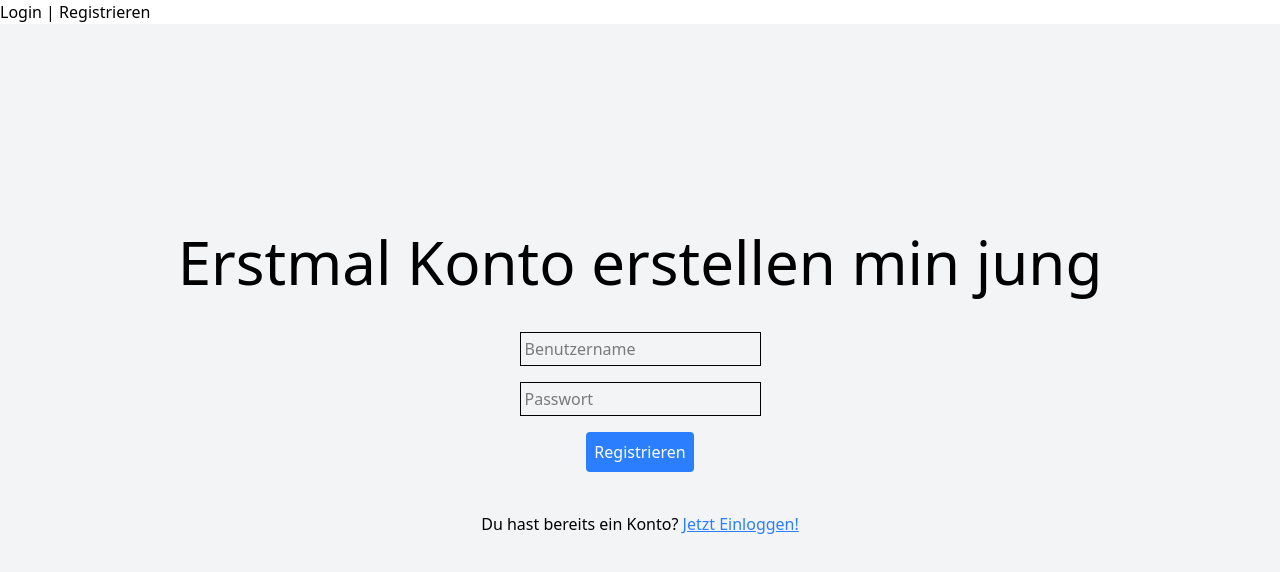
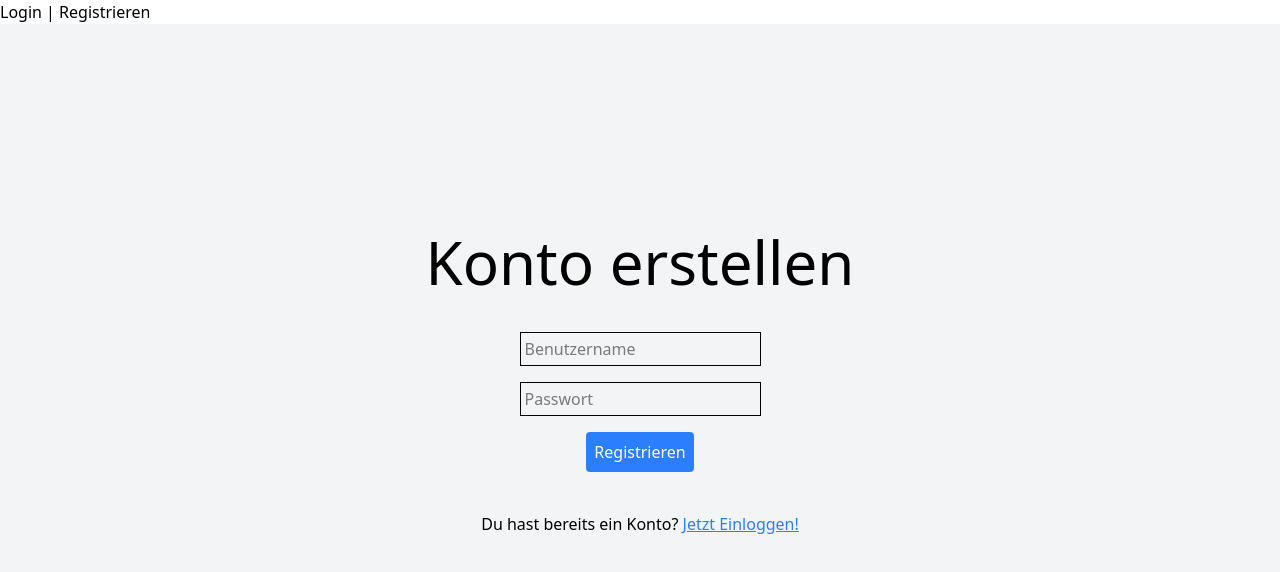
Before and after one commit to on24maxm/studi-app, a Vue app in the folder frontend/: page /register in a window 1280 px wide. Shown: the top 572 px of the page. Built offline with nearby package versions, Linux system fonts and the light colour scheme.

Commit message:
feat(frontend): adjust login and register page

```diff
--- a/frontend/src/views/LoginView.vue
+++ b/frontend/src/views/LoginView.vue
@@ -39,7 +39,7 @@ const handlelogin = async () => {
 </script>
 <template>
     <div class="flex flex-col justify-center items-center w-screen h-screen gap-8 pb-20 bg-gray-100">
-        <h1 class="font-sans text-6xl">Erstmal einloggen min jung</h1>
+        <h1 class="font-sans text-6xl">Einloggen</h1>
 
         <form @submit.prevent="handlelogin" class="flex flex-col items-center">
             <input class="border m-2 p-1" placeholder="Benutzername" v-model="username"></input>
--- a/frontend/src/views/RegisterView.vue
+++ b/frontend/src/views/RegisterView.vue
@@ -35,7 +35,7 @@ const handleRegister = async () => {
 </script>
 <template>
     <div class="flex flex-col justify-center items-center w-screen h-screen gap-8 pb-20 bg-gray-100">
-        <h1 class="font-sans text-6xl">Erstmal Konto erstellen min jung</h1>
+        <h1 class="font-sans text-6xl">Konto erstellen</h1>
 
         <form @submit.prevent="handleRegister" class="flex flex-col items-center">
             <input class="border m-2 p-1" placeholder="Benutzername" v-model="username"></input>
```
